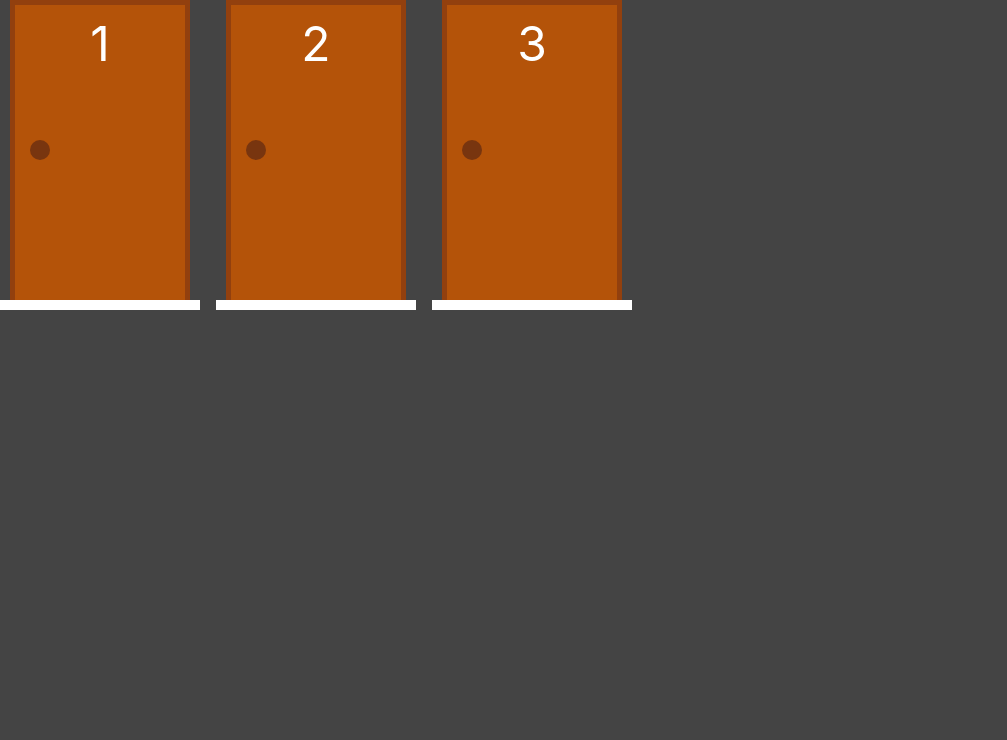
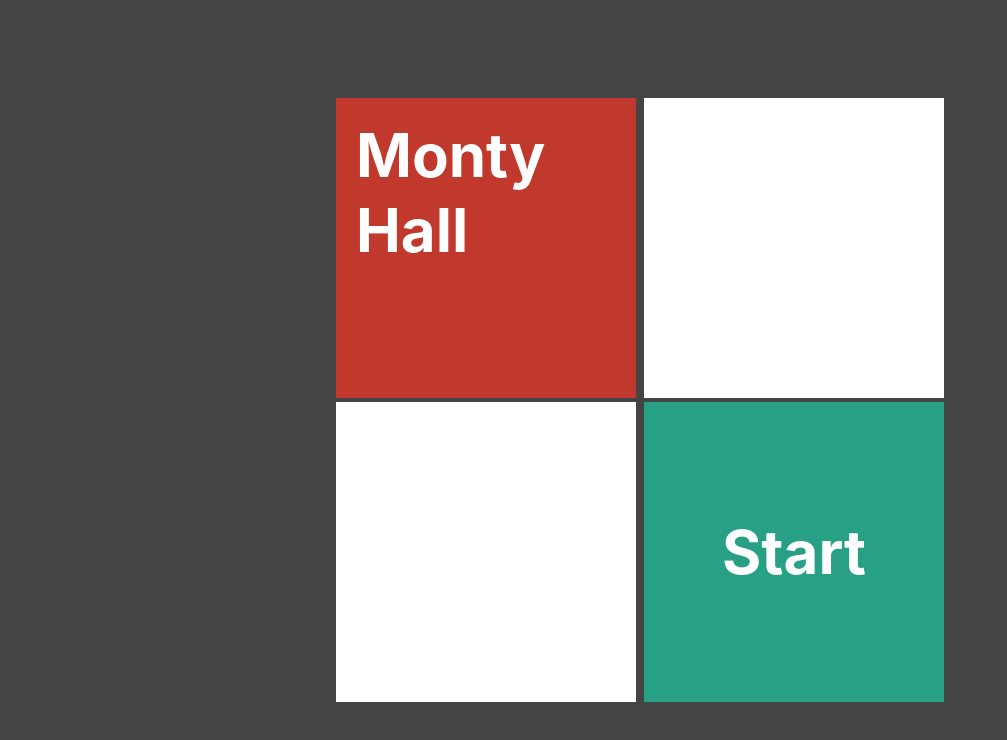
Before and after one commit to brunordgs/doors, a Next.js app: page / in a window 1280 px wide. Shown: the top 740 px of the page, without its empty margins (0-1007 px from the left). Built offline with nearby package versions, Linux system fonts and the light colour scheme.

Commit message:
Add form menu

```diff
--- /dev/null
+++ b/src/components/Card.tsx
@@ -0,0 +1,18 @@
+import { HTMLAttributes } from 'react';
+import { classNames } from '../utilities/classes';
+
+type Props = {
+	backgroundColor?: string;
+	children?: React.ReactNode;
+} & HTMLAttributes<HTMLDivElement>;
+
+export default function Card({ backgroundColor, children, className }: Props) {
+	return (
+		<div
+			className={classNames('flex w-[300px] h-[300px] text-white m-1 text-[2rem] p-5', className)}
+			style={{ background: backgroundColor ?? '#fff' }}
+		>
+			{children}
+		</div>
+	);
+}
--- /dev/null
+++ b/src/pages/game/[doors]/[hasGift].tsx
@@ -0,0 +1,43 @@
+import { useEffect, useState } from 'react';
+import Door from '../../../components/Door';
+import { createDoors, updateDoors } from '../../../utilities/doors';
+import Link from 'next/link';
+import { useRouter } from 'next/dist/client/router';
+
+export default function Game() {
+	const router = useRouter();
+
+	const [doors, setDoors] = useState([]);
+
+	useEffect(() => {
+		const { doors, hasGift } = router.query;
+
+		setDoors(createDoors(+doors, +hasGift));
+	}, [router.query]);
+
+	function renderDoors() {
+		return doors.map((door) => {
+			return (
+				<Door
+					key={door.number}
+					door={door}
+					onChange={(newDoor) => {
+						setDoors(updateDoors(doors, newDoor));
+					}}
+				/>
+			);
+		});
+	}
+
+	return (
+		<div className="flex flex-col items-center justify-center h-screen">
+			<div className="flex flex-wrap self-stretch justify-around">{renderDoors()}</div>
+
+			<div className="flex justiy-center mt-[40px] bg-red-500 hover:bg-red-600 text-white text-[2rem] rounded-md cursor-pointer">
+				<Link href="/">
+					<a className="py-[10px] px-[25px]">Restart game</a>
+				</Link>
+			</div>
+		</div>
+	);
+}
--- a/src/pages/index.tsx
+++ b/src/pages/index.tsx
@@ -1,23 +1,26 @@
-import { useState } from 'react';
-import Door from '../components/Door';
-import { createDoors, updateDoors } from '../utilities/doors';
+import Card from '../components/Card';
+import Link from 'next/link';
 
-export default function Home() {
-	const [doors, setDoors] = useState(createDoors(3, 2));
+export default function Form() {
+	return (
+		<div className="flex items-center justify-center h-screen">
+			<div>
+				<Card backgroundColor="#c0392c">
+					<h1 className="text-6xl font-bold leading-tight">Monty Hall</h1>
+				</Card>
+				<Card></Card>
+			</div>
 
-	function renderDoors() {
-		return doors.map((door) => {
-			return (
-				<Door
-					key={door.number}
-					door={door}
-					onChange={(newDoor) => {
-						setDoors(updateDoors(doors, newDoor));
-					}}
-				/>
-			);
-		});
-	}
-
-	return <div className="flex gap-4">{renderDoors()}</div>;
+			<div>
+				<Card></Card>
+				<Card backgroundColor="#28a085" className="p-0">
+					<Link href="#">
+						<a className="flex-1 p-5 text-6xl font-bold leading-tight flex items-center justify-center">
+							Start
+						</a>
+					</Link>
+				</Card>
+			</div>
+		</div>
+	);
 }
```
